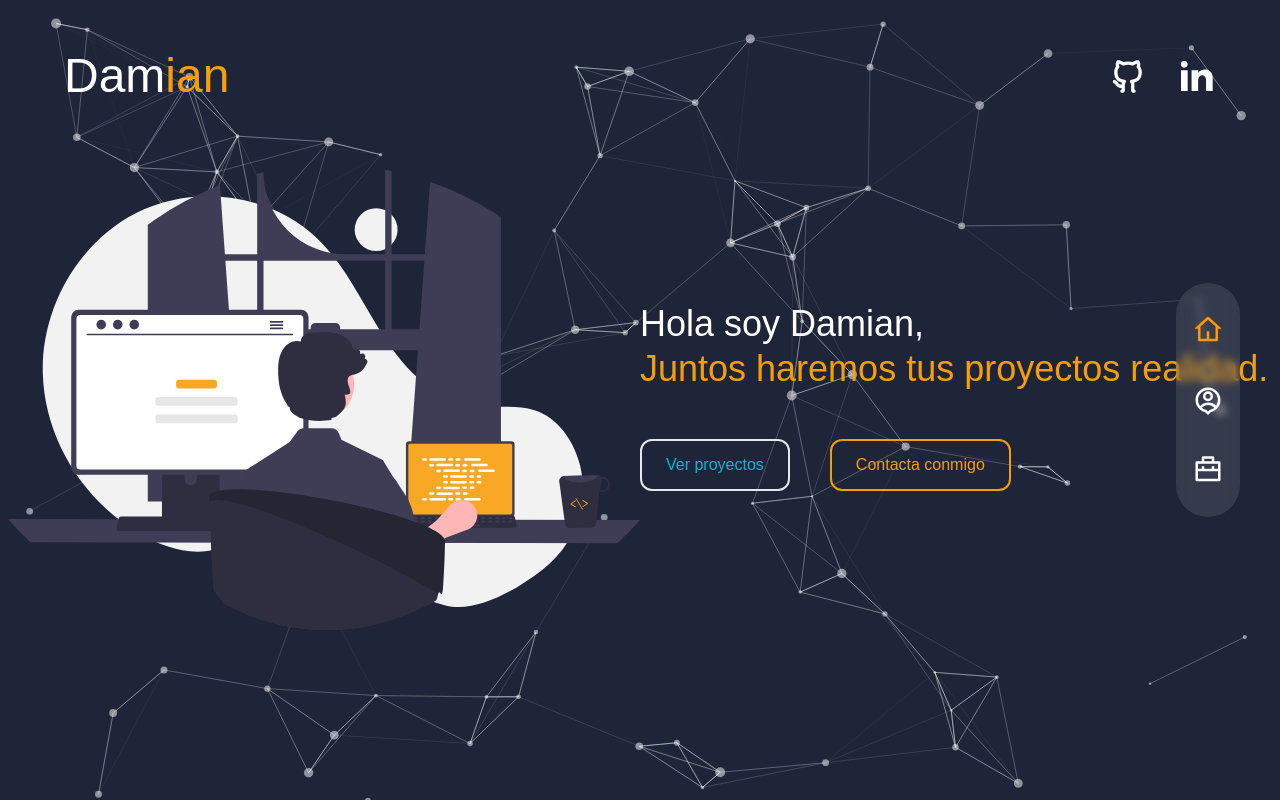
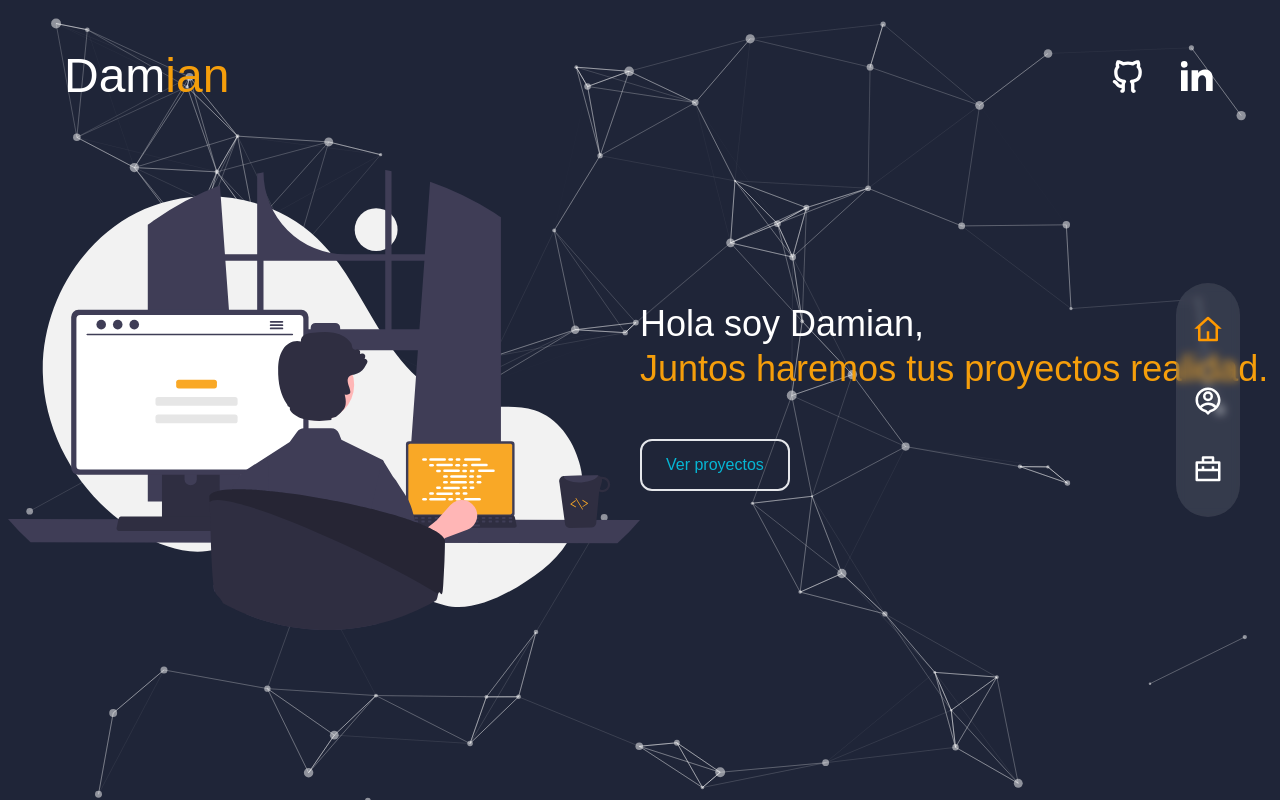
Before and after one commit to DamianUscapiBaez/portafoliopersonal, a Next.js app: page / in a window 1280 px wide. Built offline with nearby package versions, Linux system fonts and the light colour scheme; a web font is replaced by a local one.

Commit message:
update portfolio damian

```diff
--- a/src/components/Introduction/Introduction.tsx
+++ b/src/components/Introduction/Introduction.tsx
@@ -29,9 +29,9 @@ export function Introduction() {
                             <Link href="/works" className="text-cyan-500 px-6 py-3 my-2 transition-all border-2 cursor-pointer w-fit rounded-xl hover:shadow-xl hover:shadow-cyan/50">
                                 Ver proyectos
                             </Link>
-                            <Link href="/contact" className="px-6 py-3 my-2 transition-all border-2 cursor-pointer text-amber-500 border-amber-500 rounded-xl hover:shadow-xl hover:shadow-amber-700">
+                            {/* <Link href="/contact" className="px-6 py-3 my-2 transition-all border-2 cursor-pointer text-amber-500 border-amber-500 rounded-xl hover:shadow-xl hover:shadow-amber-700">
                                 Contacta conmigo
-                            </Link>
+                            </Link> */}
                         </div>
                     </motion.div>
                 </div>
```
